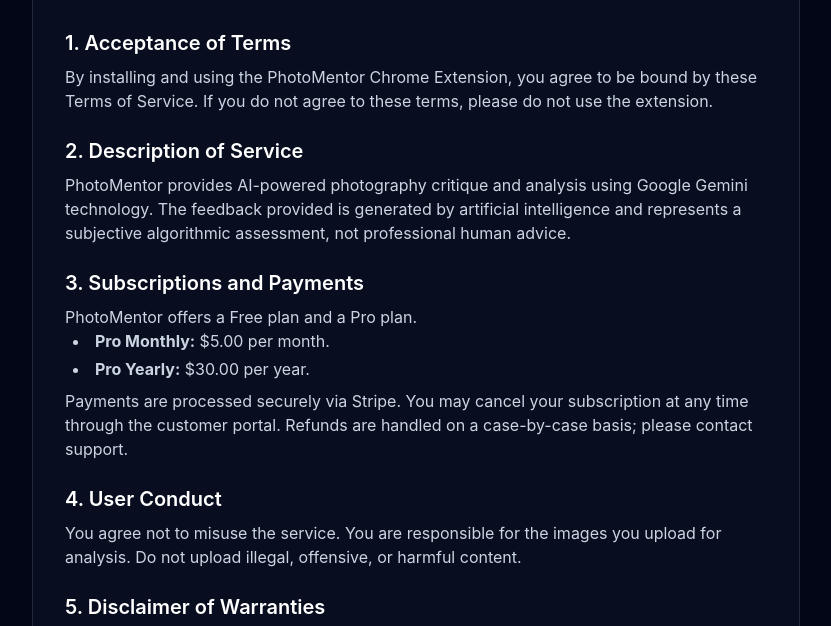
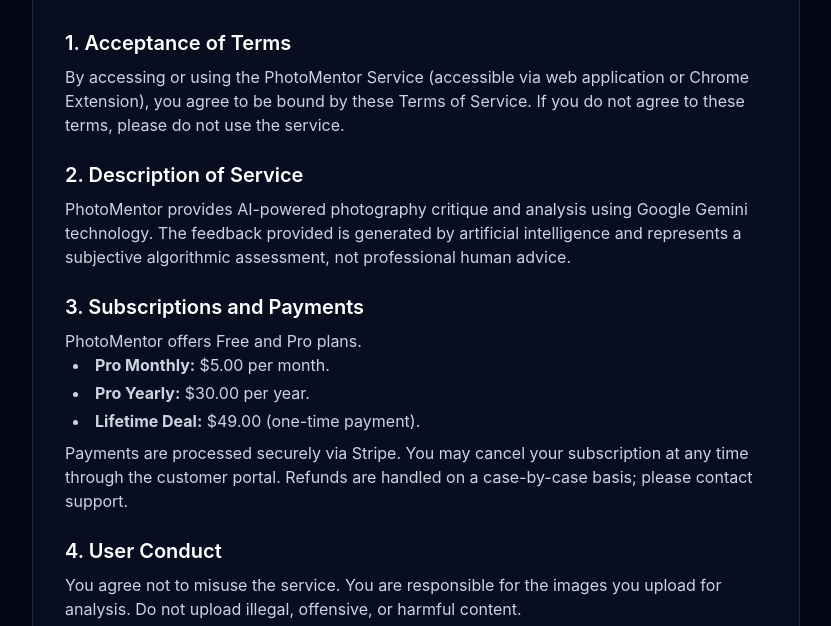
Before and after one commit to Bahamapapa/PhotoMentor-Site, a plain HTML site: page terms.html in a window 1280 px wide. Shown: the part 164-790 px from the top of the page, without its empty margins (224-1055 px from the left). Drawn offline with nearby package versions, Linux system fonts and the light colour scheme.

Commit message:
Update terms of service language for clarity

```diff
--- a/terms.html
+++ b/terms.html
@@ -16,7 +16,7 @@
         <div class="space-y-6">
             <section>
                 <h2 class="text-xl font-semibold text-white mb-2">1. Acceptance of Terms</h2>
-                <p>By installing and using the PhotoMentor Chrome Extension, you agree to be bound by these Terms of Service. If you do not agree to these terms, please do not use the extension.</p>
+                <p>By accessing or using the PhotoMentor Service (accessible via web application or Chrome Extension), you agree to be bound by these Terms of Service. If you do not agree to these terms, please do not use the service.</p>
             </section>
 
             <section>
@@ -26,10 +26,11 @@
 
             <section>
                 <h2 class="text-xl font-semibold text-white mb-2">3. Subscriptions and Payments</h2>
-                <p>PhotoMentor offers a Free plan and a Pro plan.</p>
+                <p>PhotoMentor offers Free and Pro plans.</p>
                 <ul class="list-disc list-inside space-y-1 ml-2">
                     <li><strong>Pro Monthly:</strong> $5.00 per month.</li>
                     <li><strong>Pro Yearly:</strong> $30.00 per year.</li>
+                    <li><strong>Lifetime Deal:</strong> $49.00 (one-time payment).</li>
                 </ul>
                 <p class="mt-2">Payments are processed securely via Stripe. You may cancel your subscription at any time through the customer portal. Refunds are handled on a case-by-case basis; please contact support.</p>
             </section>
```
